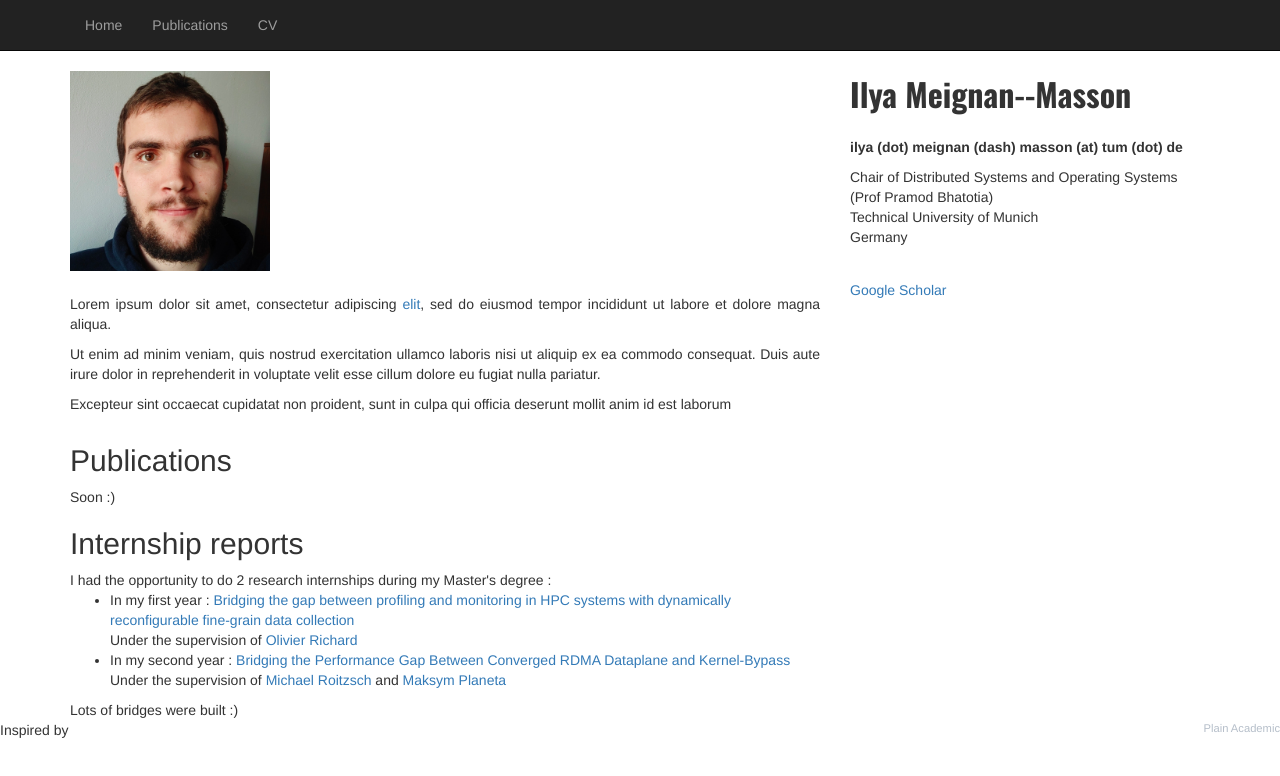
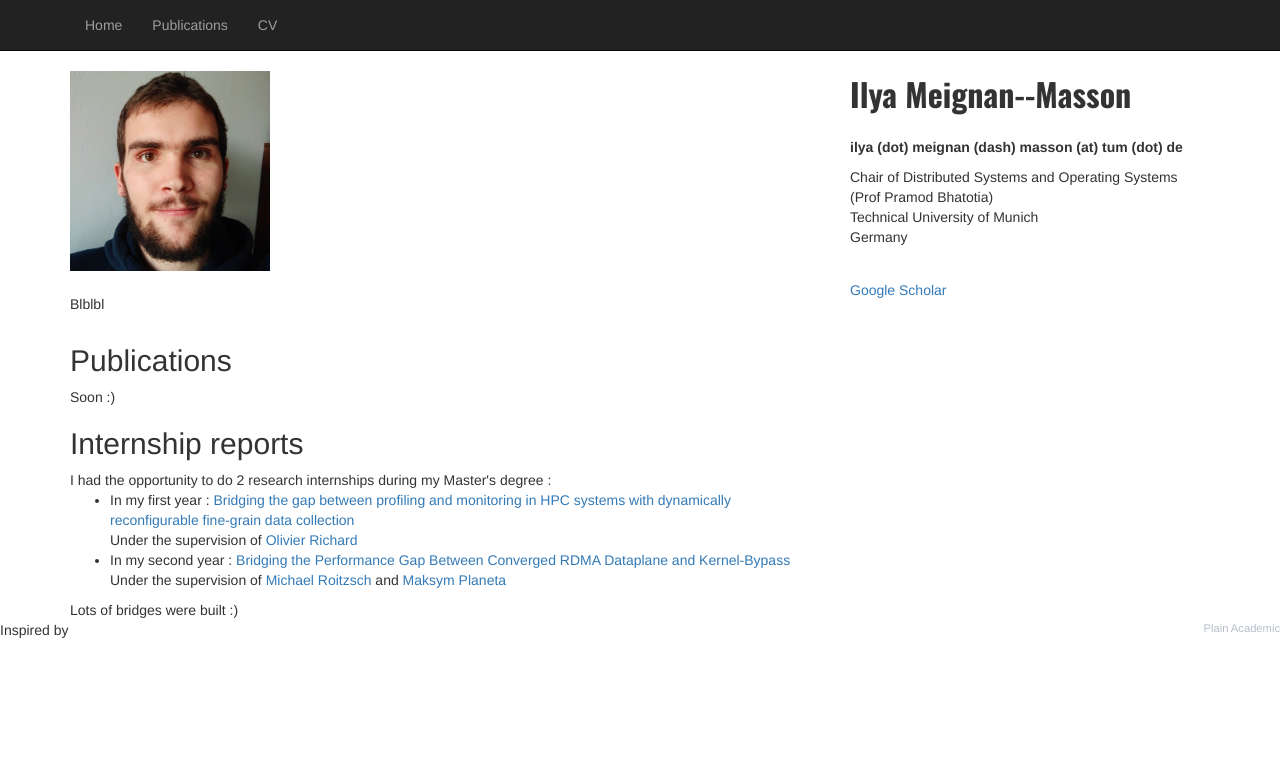
Before and after one commit to Meandres/Meandres.github.io, a plain HTML site: page index.html in a window 1280 px wide. Drawn offline with nearby package versions, Linux system fonts and the light colour scheme.

Commit message:
Update index.html

```diff
--- a/index.html
+++ b/index.html
@@ -55,11 +55,7 @@
                 <img src="photo.png" alt="my face"><br>
 
                 <div style="margin-top:3%; text-align:justify;">
-					<p>Lorem ipsum dolor sit amet, consectetur adipiscing <a href="#">elit</a>, sed do eiusmod tempor incididunt ut labore et dolore magna aliqua.</p>
-
-					<p>Ut enim ad minim veniam, quis nostrud exercitation ullamco laboris nisi ut aliquip ex ea commodo consequat. Duis aute irure dolor in reprehenderit in voluptate velit esse cillum dolore eu fugiat nulla pariatur.</p>
-
-					<p>Excepteur sint occaecat cupidatat non proident, sunt in culpa qui officia deserunt mollit anim id est laborum</p>
+					<p>Blblbl</p>
                 </div>
             </div>
 
```
